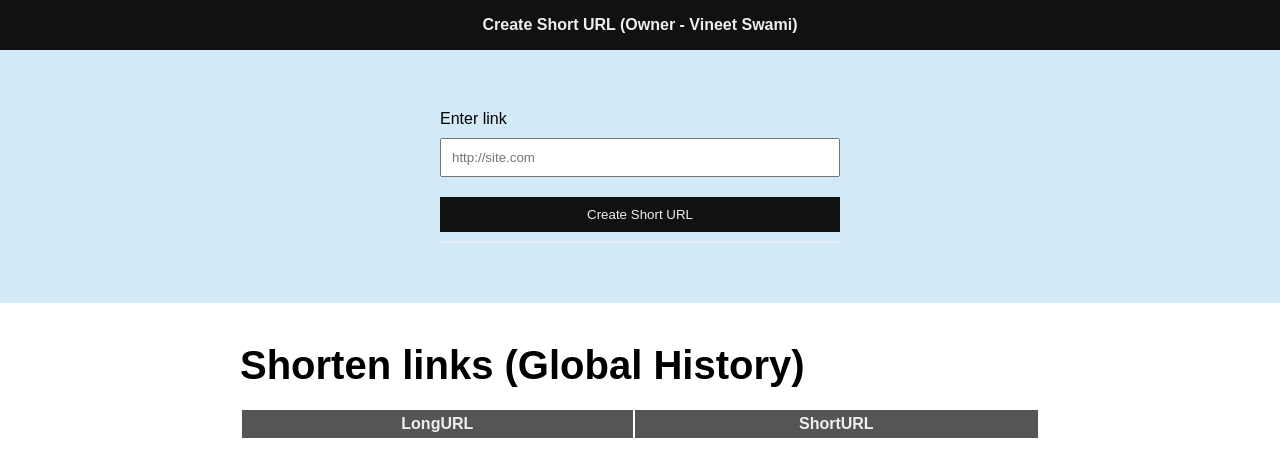
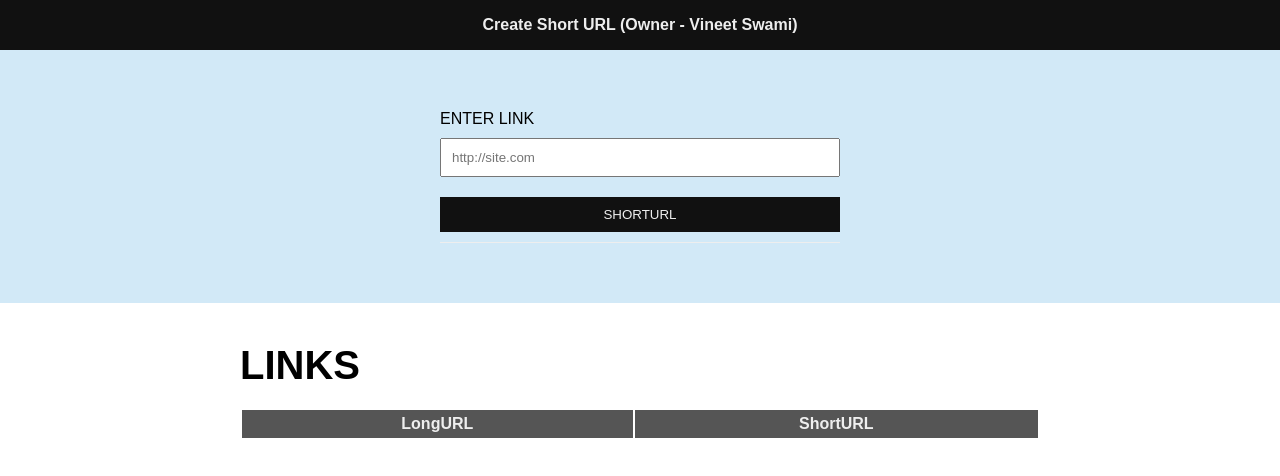
Before and after one commit to Vineet-swami/CodeAlpha_Link_Shortener, a website: page index.html in a window 1280 px wide. Drawn offline with Linux system fonts and the light colour scheme; no server answers.

Commit message:
Update index.html

```diff
--- a/index.html
+++ b/index.html
@@ -2,7 +2,7 @@
 <html>
 
 <head>
-	<title>Made by Vineet Swami</title>
+	<title>VINEET SWAMI LINK SHORTENER</title>
 	<link rel="stylesheet" href="style.css">
 	<script src="script.js" async defer></script>
 </head>
@@ -13,18 +13,18 @@
 	</div>
 	<div class="form">
 		<div class="form-element">
-			<label for="longurl">Enter link</label>
+			<label for="longurl">ENTER LINK</label>
 			<input type="text" id="longurl" placeholder="http://site.com">
 		</div>
 		<div class="form-element">
-			<button id="create-short-url">Create Short URL</button>
+			<button id="create-short-url">SHORTURL</button>
 		</div>
 		<div class="result">
 			<a href="#" id="short-url" target="_blank"></a>
 		</div>
 	</div>
 	<div class="list">
-		<h2>Shorten links (Global History)</h2>
+		<h2>LINKS</h2>
 		<table id="list_urls">
 			<thead>
 				<tr>
```
